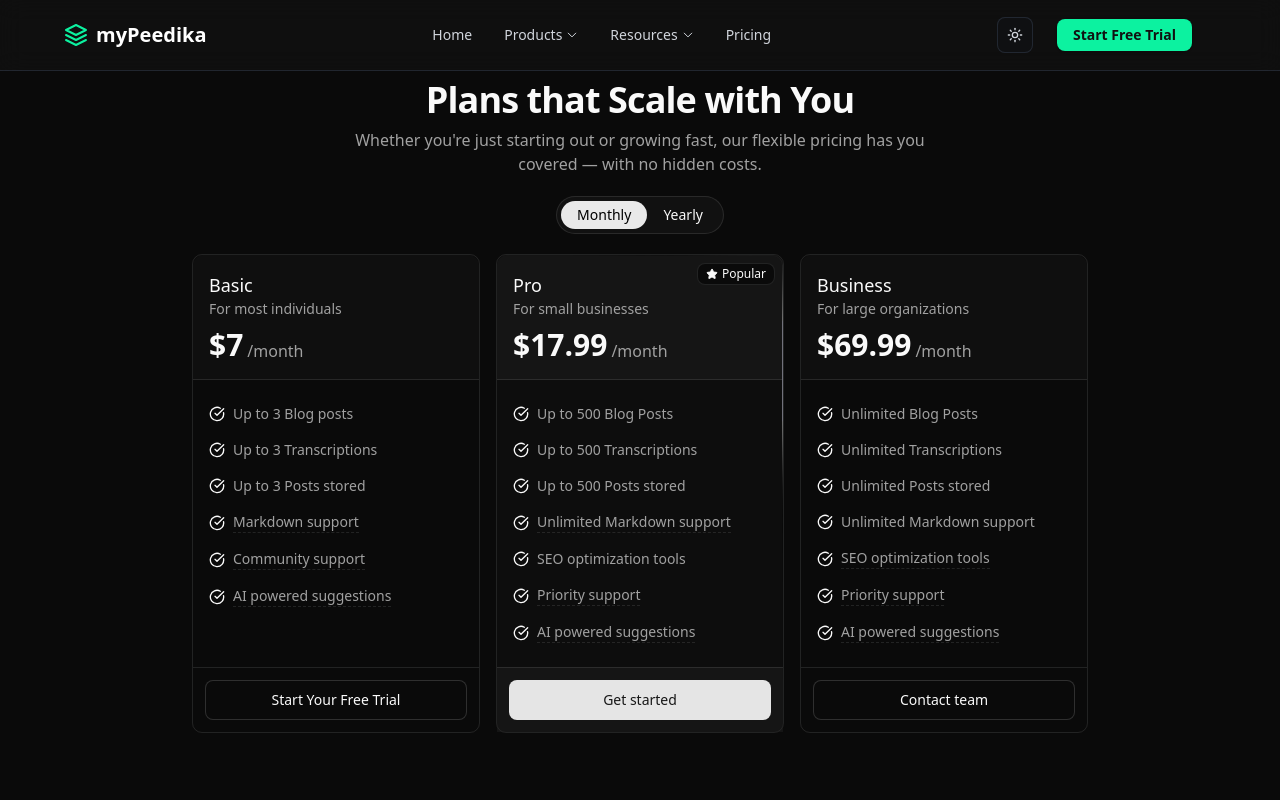
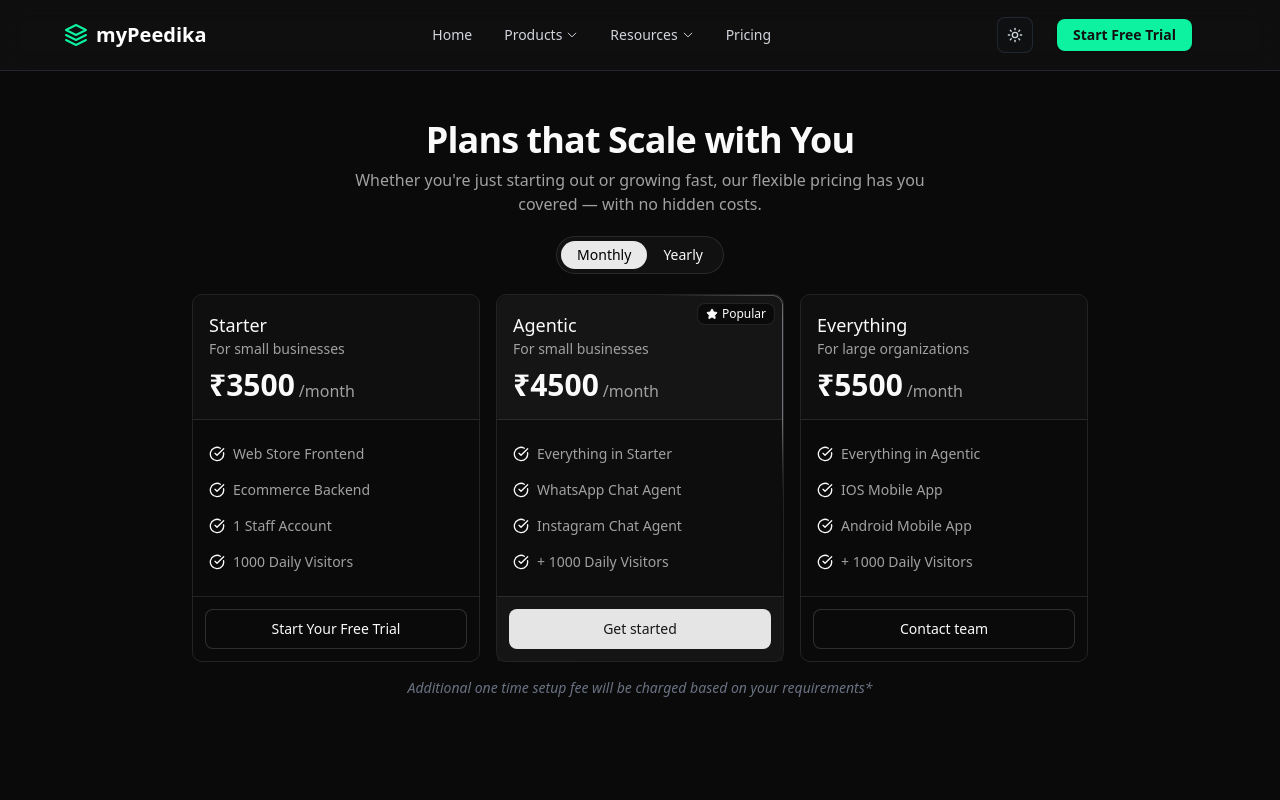
Before and after one commit to dev0ura/mypeedika, a Next.js app: page /pricing in a window 1280 px wide. Shown: the top 800 px of the page. Built offline with nearby package versions, Linux system fonts and the light colour scheme.

Commit message:
Update pricing plans and UI: modified plan names and pricing structure, added new features for each plan, and adjusted layout styles for improved presentation on the Pricing page.

```diff
--- a/src/app/pricing/page.tsx
+++ b/src/app/pricing/page.tsx
@@ -6,12 +6,13 @@ export default function PricingPage() {
   return (
     <div>
       <SiteNavbar />
-      <div className="py-16">
+      <div className="py-26 flex flex-col items-center justify-center">
         <PricingSection
           heading="Plans that Scale with You"
           description="Whether you're just starting out or growing fast, our flexible pricing has you covered — with no hidden costs."
           plans={PLANS}
         />
+        <i className="text-center text-sm text-gray-500">Additional one time setup fee will be charged based on your requirements*</i>
       </div>
       <Footer />
     </div>
@@ -20,47 +21,39 @@ export default function PricingPage() {
 
 const PLANS = [
   {
-    name: 'Basic',
-    info: 'For most individuals',
-    price: { monthly: 7, yearly: Math.round(7 * 12 * (1 - 0.12)) },
+    name: 'Starter',
+    info: 'For small businesses',
+    price: { monthly: 3500, yearly: Math.round(3500 * 12 * (1 - 0.12)) },
     features: [
-      { text: 'Up to 3 Blog posts' },
-      { text: 'Up to 3 Transcriptions' },
-      { text: 'Up to 3 Posts stored' },
-      { text: 'Markdown support', tooltip: 'Export content in Markdown format' },
-      { text: 'Community support', tooltip: 'Get answers your questions on discord' },
-      { text: 'AI powered suggestions', tooltip: 'Get up to 100 AI powered suggestions' },
+      { text: 'Web Store Frontend' },
+      { text: 'Ecommerce Backend' },
+      { text: '1 Staff Account' },
+      { text: '1000 Daily Visitors' },
     ],
     btn: { text: 'Start Your Free Trial', href: '#' },
   },
   {
     highlighted: true,
-    name: 'Pro',
+    name: 'Agentic',
     info: 'For small businesses',
-    price: { monthly: 17.99, yearly: Math.round(17.99 * 12 * (1 - 0.12)) },
+    price: { monthly: 4500, yearly: Math.round(4500 * 12 * (1 - 0.12)) },
     features: [
-      { text: 'Up to 500 Blog Posts' },
-      { text: 'Up to 500 Transcriptions' },
-      { text: 'Up to 500 Posts stored' },
-      { text: 'Unlimited Markdown support', tooltip: 'Export content in Markdown format' },
-      { text: 'SEO optimization tools' },
-      { text: 'Priority support', tooltip: 'Get 24/7 chat support' },
-      { text: 'AI powered suggestions', tooltip: 'Get up to 500 AI powered suggestions' },
+      { text: 'Everything in Starter' },
+      { text: 'WhatsApp Chat Agent' },
+      { text: 'Instagram Chat Agent' },
+      { text: '+ 1000 Daily Visitors' },
     ],
     btn: { text: 'Get started', href: '#' },
   },
   {
-    name: 'Business',
+    name: 'Everything',
     info: 'For large organizations',
-    price: { monthly: 69.99, yearly: Math.round(49.99 * 12 * (1 - 0.12)) },
+    price: { monthly: 5500, yearly: Math.round(5500 * 12 * (1 - 0.12)) },
     features: [
-      { text: 'Unlimited Blog Posts' },
-      { text: 'Unlimited Transcriptions' },
-      { text: 'Unlimited Posts stored' },
-      { text: 'Unlimited Markdown support' },
-      { text: 'SEO optimization tools', tooltip: 'Advanced SEO optimization tools' },
-      { text: 'Priority support', tooltip: 'Get 24/7 chat support' },
-      { text: 'AI powered suggestions', tooltip: 'Get up to 500 AI powered suggestions' },
+      { text: 'Everything in Agentic' },
+      { text: 'IOS Mobile App' },
+      { text: 'Android Mobile App' },
+      { text: '+ 1000 Daily Visitors' },
     ],
     btn: { text: 'Contact team', href: '#' },
   },
--- a/src/components/ui/pricing.tsx
+++ b/src/components/ui/pricing.tsx
@@ -176,7 +176,7 @@ export function PricingCard({
 				<div className="text-lg font-medium">{plan.name}</div>
 				<p className="text-muted-foreground text-sm font-normal">{plan.info}</p>
 				<h3 className="mt-2 flex items-end gap-1">
-					<span className="text-3xl font-bold">${plan.price[frequency]}</span>
+					<span className="text-3xl font-bold">₹{plan.price[frequency]}</span>
 					<span className="text-muted-foreground">
 						{plan.name !== 'Free'
 							? '/' + (frequency === 'monthly' ? 'month' : 'year')
```
